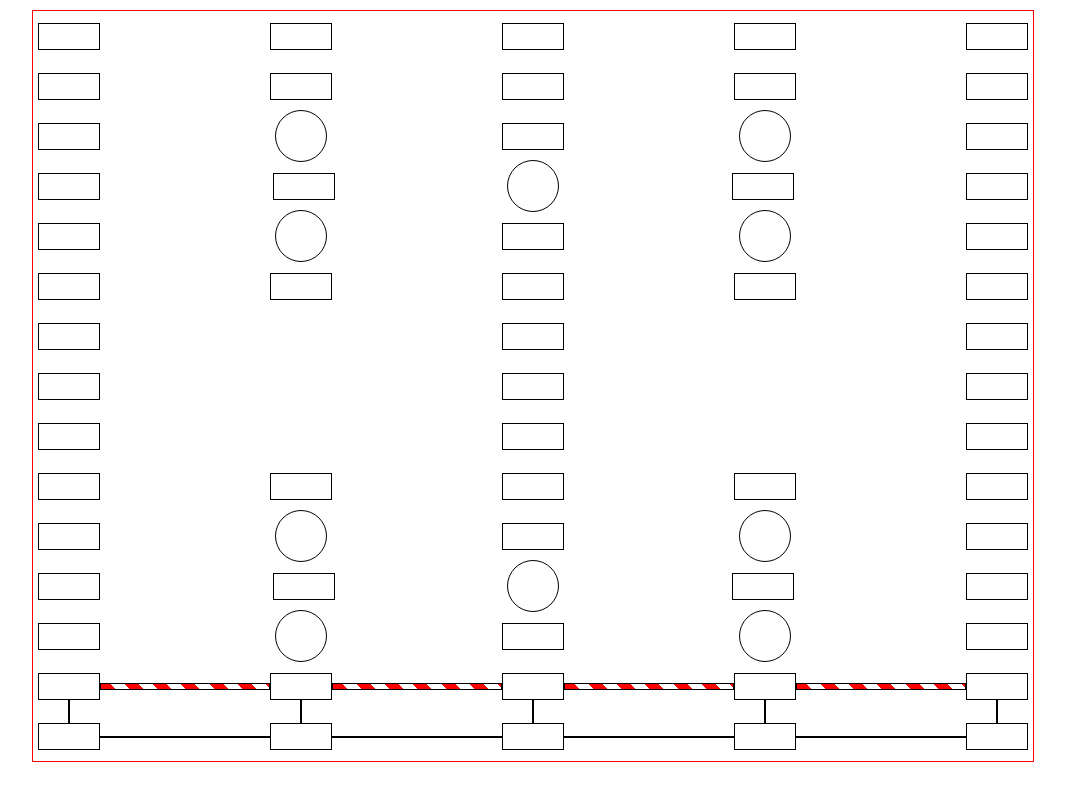
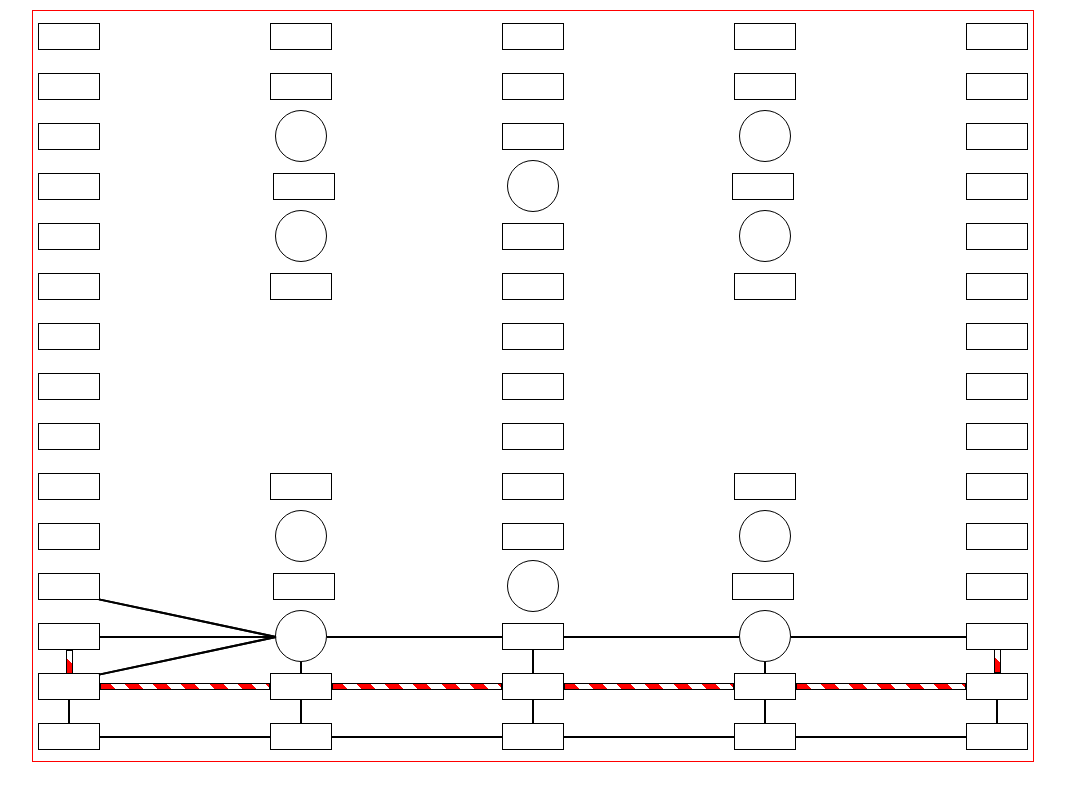
Before and after one commit to andrewc2695/cwgame, a plain HTML site: page index.html in a window 1280 px wide. Shown: the whole page, without its empty margins (107-1172 px from the left). Drawn offline with Linux system fonts and the light colour scheme.

Commit message:
added candy cnae lines

```diff
--- a/css/line_style.css
+++ b/css/line_style.css
@@ -1,10 +1,10 @@
-#c0r14h, #c1r14h, #c2r14h, #c3r14h, #c0r13h, #c1r13h,#c2r13h,#c3r13h {
+#c0r14h, #c1r14h, #c2r14h, #c3r14h, #c0r13h, #c1r13h,#c2r13h,#c3r13h,#c0r12h,#c2r12h  {
     top: 12px;
     width: 168px;
     left: 61px;
 }
 
-#c0r14v, #c1r14v, #c2r14v, #c3r14v, #c4r14v {
+#c0r14v, #c1r14v, #c2r14v, #c3r14v, #c4r14v, #c2r13v {
     height: 21px;
     width: 0px;
     bottom: 26px;
@@ -18,3 +18,49 @@
 #c0r13h,#c1r13h,#c2r13h,#c3r13h{
     top: 9px;
 }
+
+#c0r13v, #c4r13v {
+    top: -31px;
+    height: 22px;
+}
+
+ #c4r13v{
+     top: -25px;
+ }
+
+#c1r13v, #c3r13v {
+    height: 10px;
+    width: 0px;
+    left: 29px;
+    bottom: 19px;
+}
+
+#c2r13v{
+    bottom: 31px;
+}
+
+#c0r12h, #c2r12h{
+    width: 173px;
+}
+
+#c1r12h, #c3r12h{
+    top: 25px;
+    left: 51px;
+    width: 173px;
+}
+
+#c1r12dl{
+    right: 181px;
+    top: 23px;
+    width: 179px;
+    transform: rotate(-12deg);
+    transform-origin: right;
+}
+
+#c1r12ul{
+    right: 181px;
+    top: 21px;
+    width: 179px;
+    transform: rotate(12deg);
+    transform-origin: right;
+}
--- a/index.html
+++ b/index.html
@@ -101,15 +101,18 @@
         </div>
         <div class="row" id="row12">
             <div class="square">
+                <div class="line" id="c0r12h"></div>
             </div>
             <div class="circle">
-
+                <div class="line" id="c1r12h"></div>
+                <div class="line" id="c1r12dl"></div>
+                <div class="line" id="c1r12ul"></div>
             </div>
             <div class="square">
-
+                <div class="line" id="c2r12h"></div>
             </div>
             <div class="circle">
-
+                <div class="line" id="c3r12h"></div>
             </div>
             <div class="square">
 
@@ -118,18 +121,22 @@
         <div class="row" id="row13">
             <div class="square">
                 <div class="line candy-cane" id="c0r13h"></div>
+                <div class="line candy-cane-vert" id="c0r13v"></div>
             </div>
             <div class="square">
                 <div class="line candy-cane" id="c1r13h"></div>
+                <div class="line" id="c1r13v"></div>
             </div>
             <div class="square">
                 <div class="line candy-cane" id="c2r13h"></div>
+                <div class="line" id="c2r13v"></div>
             </div>
             <div class="square">
                 <div class="line candy-cane" id="c3r13h"></div>
+                <div class="line" id="c3r13v"></div>
             </div>
             <div class="square">
-
+                <div class="line candy-cane-vert" id="c4r13v"></div>
             </div>
         </div>
         <div class="row" id="row14">
```
